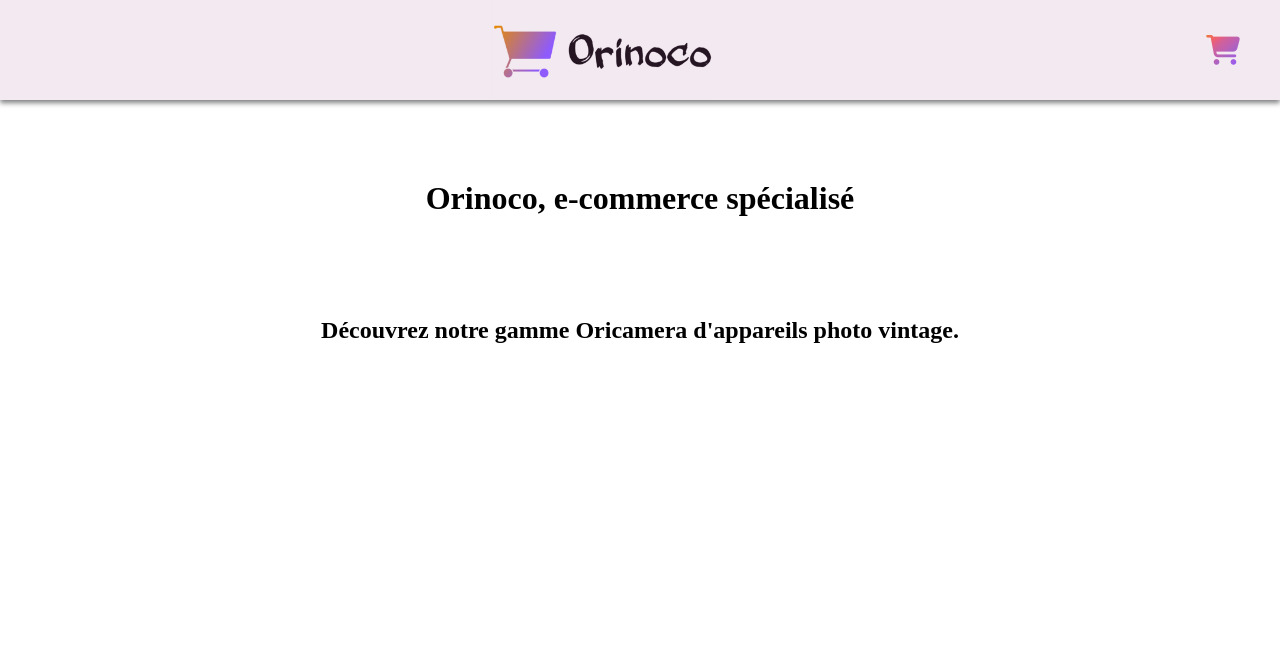
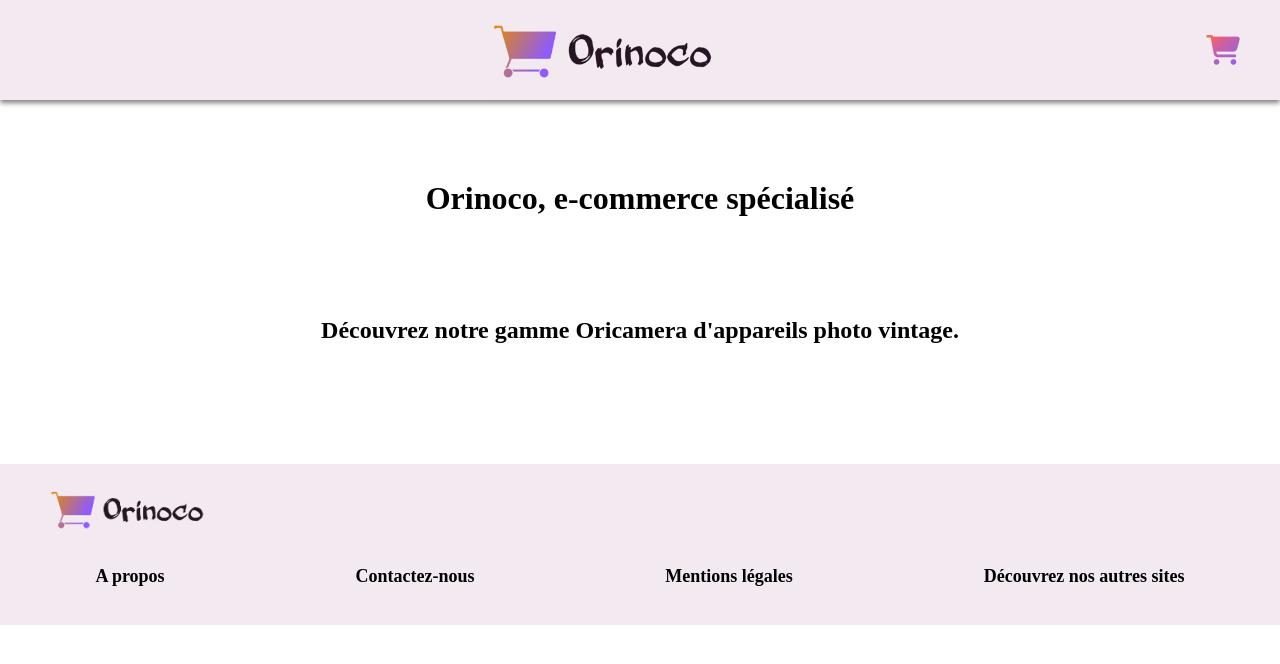
Before and after one commit to Laeti-LA/LaetitiaAillaud_5_23022021, a website: page index.html in a window 1280 px wide. Drawn offline with Linux system fonts and the light colour scheme; no server answers.

Commit message:
Ajout footer sur toutes les pages

```diff
--- a/css/style.css
+++ b/css/style.css
@@ -1,7 +1,5 @@
 body{
-    margin-left: 0;
-    margin-right: 0;
-    margin-top: 0;
+    margin: 0;
 }
 
 /* Header */
@@ -46,6 +44,82 @@ body{
     align-items: center;
     margin-right: 30px;
 }
+
+/* -------------------------------- FOOTER -------------------------------- */
+
+footer{
+    background-color: #F3E9F1;
+    width: 100%;
+    display: flex;
+    flex-direction: column;
+    justify-content: center;
+    align-items: flex-start;
+    margin-top: 80px;
+    padding-top: 10px;
+    margin-bottom: 0;
+}
+
+.footer__menu{
+    display: flex;
+    flex-direction: column;
+    justify-content: flex-start;
+    align-items: flex-start;
+}
+
+.footer__logo{
+    margin-left: 50px;
+    height: 70px;
+}
+
+footer nav{
+    width: 100%;
+    margin-left: 0;
+    padding-left: 0;
+    font-size: 20px;
+}
+
+footer li{
+    list-style: none;
+    padding-left: 0;
+    margin-left: 50px;
+    margin-bottom: 20px;
+    margin-top: 0;
+}
+
+footer ul{
+    list-style: none;
+    margin-left: 0;
+    padding-left: 0;
+}
+
+@media screen and (min-width: 992px){
+    .footer__menu{
+        display: flex;
+        flex-direction: row;
+        justify-content: space-around;
+        align-items: center;
+        width: 100%;
+        padding-left: 0;
+
+    }
+
+    footer nav{
+        width: 100%;
+        margin-left: 0;
+        font-size: 18px;
+    }
+
+    footer li{
+        list-style: none;
+        margin-left: 0;
+    }
+
+    footer ul{
+        list-style: none;
+        margin-left: 0;
+    }
+}
+
 
 /* PAGE D'ACCUEIL : vues produits sous forme de cartes cliquables */
 
--- a/index.html
+++ b/index.html
@@ -42,6 +42,23 @@
        <footer>
            <!-- Footer identique sur toutes les pages : A propos, contact et
             liens vers les autres sites Orinoco -->
+            <div><img class="footer__logo" src="images/logo-orinoco.jpg" alt="Logo de la marque Orinoco"></div>
+            <nav>
+                <ul class="footer__menu bold">
+                    <li>
+                        <a href="#">A propos</a>
+                    </li>
+                    <li>
+                        <a href="mailto:contact@orinoco.com">Contactez-nous</a>
+                    </li>
+                    <li>
+                        <a href="#">Mentions légales</a>
+                    </li>
+                    <li>
+                        <a href="#">Découvrez nos autres sites</a>
+                    </li>
+                </ul>
+            </nav>
        </footer>
     </body>
 </html>
```
Also changed, not shown: pages/cart.html (+17 -0 lines), pages/confirmation.html (+17 -0 lines), pages/products.html (+17 -0 lines).
